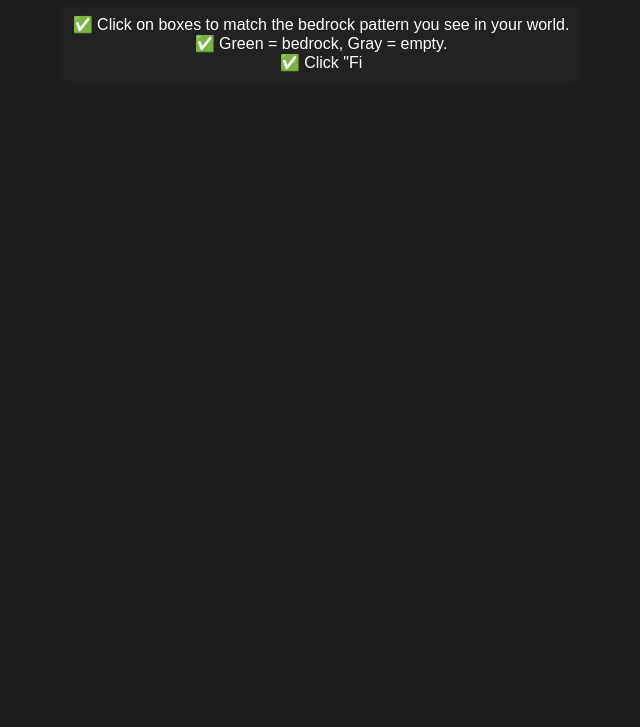
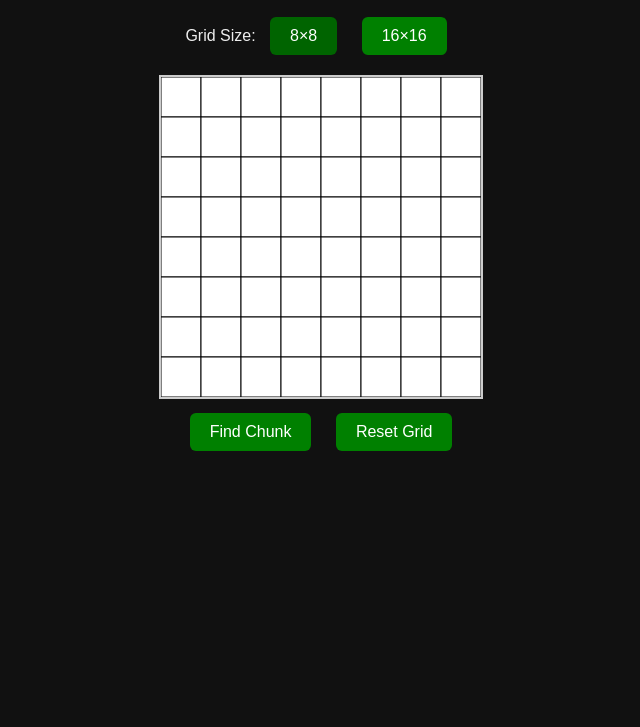
Before and after one commit to neurovolt/bedrock-paternfinder, a plain HTML site: page index.html in a window 1280 px wide. Shown: the part 73-800 px from the top of the page, without its empty margins (319-959 px from the left). Drawn offline with Linux system fonts and the light colour scheme.

Commit message:
Update index.html

```diff
--- a/index.html
+++ b/index.html
@@ -2,53 +2,95 @@
 <html lang="en">
 <head>
   <meta charset="UTF-8">
-  <meta name="viewport" content="width=device-width, initial-scale=1.0">
-  <title>Minecraft Bedrock Finder</title>
+  <title>Bedrock Chunk Finder</title>
   <style>
-    body {
-      font-family: Arial, sans-serif;
-      background: #1e1e1e;
-      color: white;
-      text-align: center;
+    body { text-align: center; font-family: sans-serif; background: #111; color: #eee; }
+    canvas { border: 2px solid #ccc; margin-top: 10px; background: #fff; }
+    button, .grid-button {
+      margin: 10px; padding: 10px 20px;
+      background: green; color: white; border: none;
+      font-size: 16px; border-radius: 6px; cursor: pointer;
     }
-    h1 {
-      margin-top: 20px;
-    }
-    #grid {
-      display: grid;
-      grid-template-columns: repeat(16, 30px);
-      grid-gap: 2px;
-      justify-content: center;
-      margin: 20px auto;
-    }
-    .cell {
-      width: 30px;
-      height: 30px;
-      background: #444;
-      border: 1px solid black;
-      cursor: pointer;
-    }
-    .active {
-      background: #00ff88;
-    }
-    #result {
-      margin-top: 20px;
-      font-size: 1.2em;
-      color: #00ff88;
-    }
-    #tutorial {
-      background: #222;
-      padding: 10px;
-      margin: 10px auto;
-      max-width: 500px;
-      border-radius: 10px;
-    }
+    .grid-button.selected { background: darkgreen; }
   </style>
 </head>
 <body>
-  <h1>Minecraft Bedrock Finder</h1>
+  <h1>Bedrock Chunk Finder</h1>
 
-  <div id="tutorial">
-    ✅ Click on boxes to match the bedrock pattern you see in your world. <br>
-    ✅ Green = bedrock, Gray = empty. <br>
-    ✅ Click "Fi
+  <div>
+    <span>Grid Size:</span>
+    <button class="grid-button selected" onclick="setGrid(8)">8×8</button>
+    <button class="grid-button" onclick="setGrid(16)">16×16</button>
+  </div>
+
+  <canvas id="gridCanvas" width="320" height="320"></canvas>
+  <br>
+  <button onclick="findChunk()">Find Chunk</button>
+  <button onclick="resetGrid()">Reset Grid</button>
+  <p id="result"></p>
+
+  <script>
+    const canvas = document.getElementById("gridCanvas");
+    const ctx = canvas.getContext("2d");
+    let gridSize = 8;
+    let grid = [];
+
+    function resetGrid() {
+      grid = Array.from({ length: gridSize }, () => Array(gridSize).fill(0));
+      drawGrid();
+      document.getElementById("result").textContent = "";
+    }
+
+    function drawGrid() {
+      ctx.clearRect(0, 0, canvas.width, canvas.height);
+      const cellSize = canvas.width / gridSize;
+
+      for (let y = 0; y < gridSize; y++) {
+        for (let x = 0; x < gridSize; x++) {
+          ctx.fillStyle = grid[y][x] ? "#333" : "#fff";
+          ctx.fillRect(x * cellSize, y * cellSize, cellSize, cellSize);
+          ctx.strokeStyle = "#000";
+          ctx.strokeRect(x * cellSize, y * cellSize, cellSize, cellSize);
+        }
+      }
+    }
+
+    canvas.addEventListener("click", function (e) {
+      const rect = canvas.getBoundingClientRect();
+      const x = Math.floor((e.clientX - rect.left) / (canvas.width / gridSize));
+      const y = Math.floor((e.clientY - rect.top) / (canvas.height / gridSize));
+      grid[y][x] = 1 - grid[y][x];
+      drawGrid();
+    });
+
+    function setGrid(size) {
+      gridSize = size;
+      document.querySelectorAll(".grid-button").forEach(btn => btn.classList.remove("selected"));
+      document.querySelector(`.grid-button:nth-child(${size === 8 ? 2 : 3})`).classList.add("selected");
+      resetGrid();
+    }
+
+    async function findChunk() {
+      const flat = grid.flat();
+      const binary = flat.join("");
+      const response = await fetch("https://bedrock-backend.neurovolt.replit.dev/find", {
+        method: "POST",
+        headers: { "Content-Type": "application/json" },
+        body: JSON.stringify({ pattern: binary, size: gridSize })
+      });
+
+      const data = await response.json();
+      const result = document.getElementById("result");
+
+      if (data.match) {
+        result.textContent = `✅ Found at Chunk: ${data.x}, ${data.z}`;
+      } else {
+        result.textContent = `❌ No match found`;
+      }
+    }
+
+    // Init
+    resetGrid();
+  </script>
+</body>
+</html>
```
